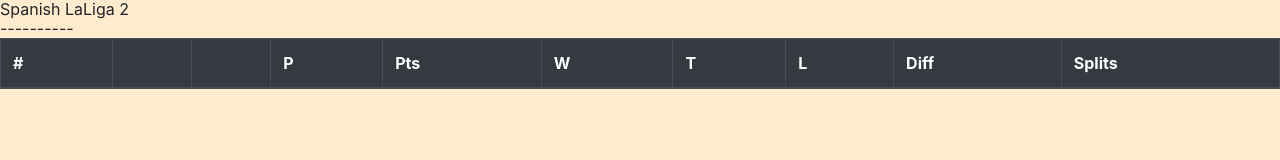
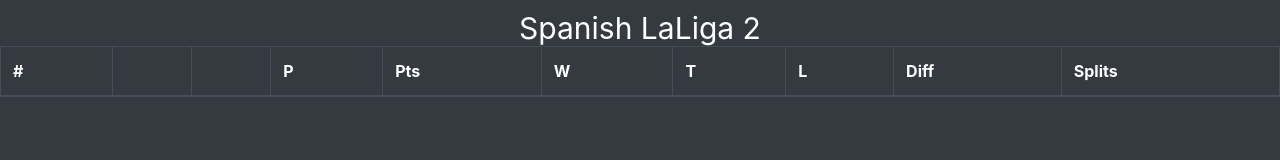
Before and after one commit to GranainoBUAB/granadaFutbol, a website: page index.html in a window 1280 px wide. Drawn offline with nearby package versions, Linux system fonts and the light colour scheme; no server answers.

Commit message:
update colors and title

```diff
--- a/css/index.css
+++ b/css/index.css
@@ -1,3 +1,10 @@
 body {
-    background-color: blanchedalmond;
+    background-color: #343a40;
 }
+
+.h1Titulo{
+    margin-top: 10px;
+    font-size: 30px;
+    text-align: center;
+    color: white;
+}
--- a/index.html
+++ b/index.html
@@ -15,8 +15,9 @@
     <link rel="stylesheet" href="./css/index.css" />
   </head>
   <body>
-    <h1>Spanish LaLiga 2</h1>
-    <h2>----------</h2>
+    <h1 class="h1Titulo">Spanish LaLiga 2</h1>
+    <!-- <h1>Spanish LaLiga 2</h1> -->
+    <!-- <h2>----------</h2> -->
 
     <table class="table table-bordered table-dark">
       <thead>
--- a/js/index.js
+++ b/js/index.js
@@ -29,8 +29,9 @@
 
 
             <tr>
-                <th scope="row">${index + 1}</th>
+                <th>${index + 1}</th>
                 <td>
+
                     <div class="relative w-8 h-8 mr-3 rounded-full md:block">
                     <img class="object-cover w-full h-full rounded-full" src="${logo}" alt="" loading="lazy" />
                     <div class="absolute inset-0 rounded-full shadow-inner" aria-hidden="true"></div>
```
